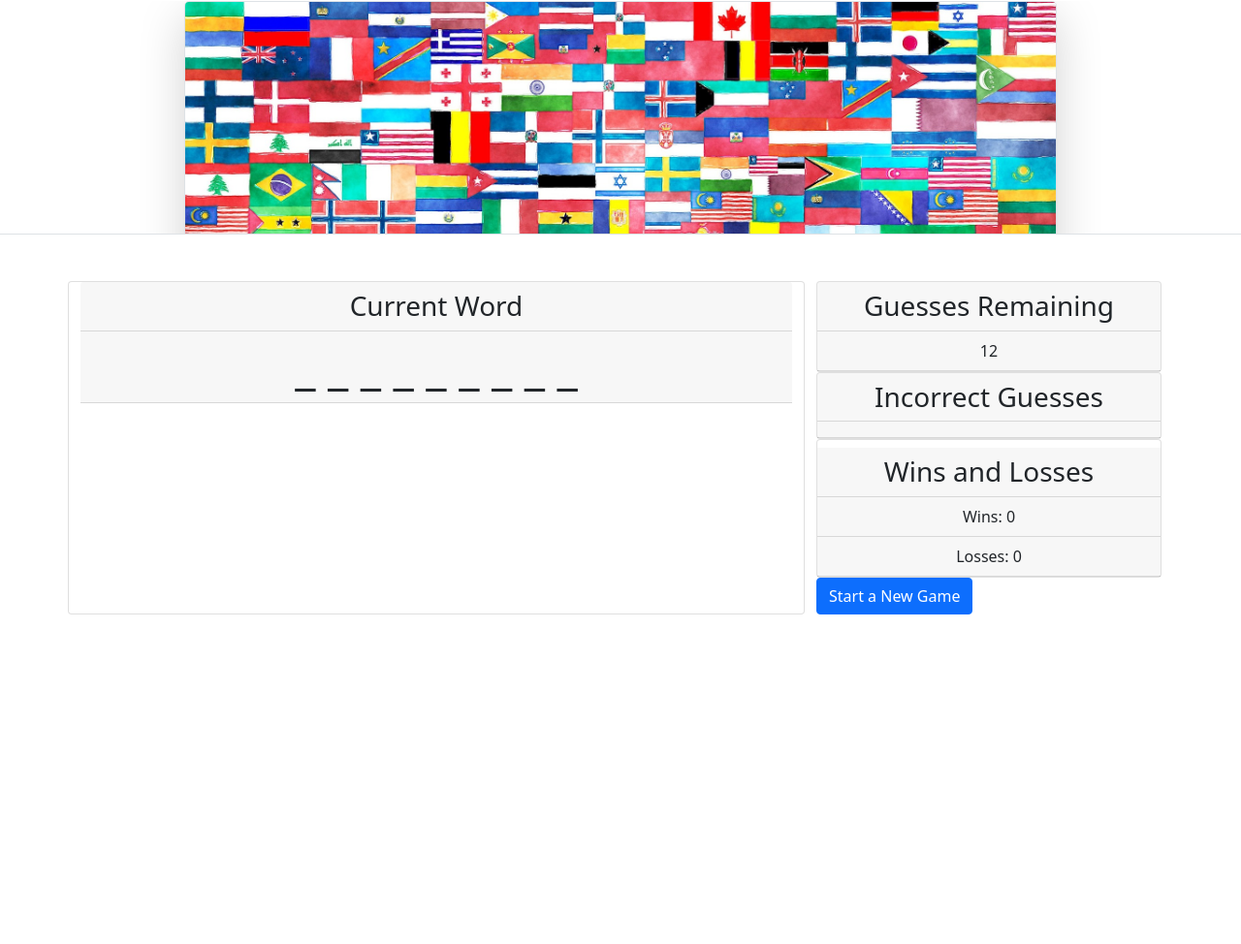
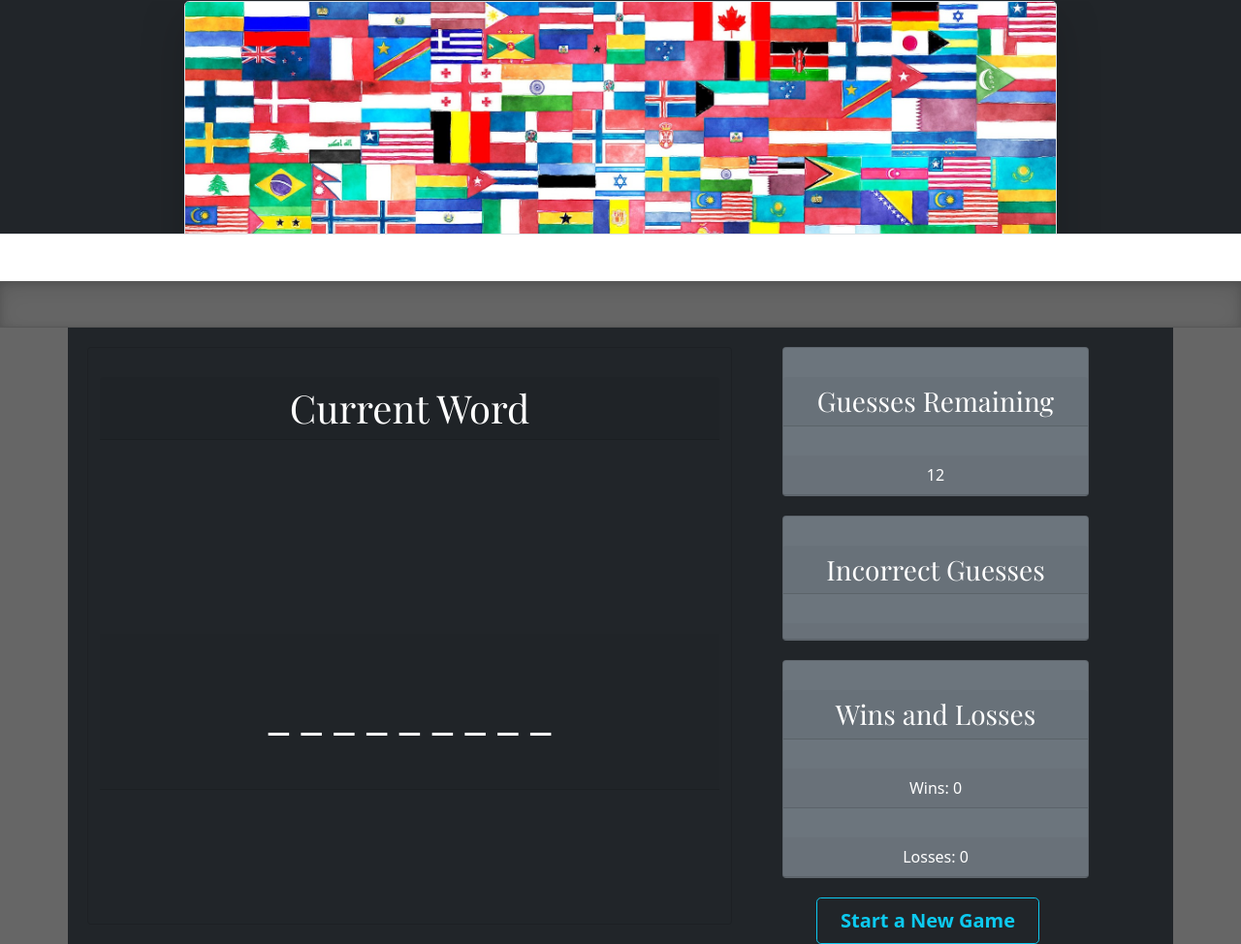
Before and after one commit to Lorica7/WWWordGuess, a plain HTML site: page index.html in a window 1280 px wide. Shown: the part 369-1343 px from the top of the page at 97% size. Before the commit the page ends 1003 px from the top, so only its background shows below. Drawn offline with nearby package versions, Linux system fonts and the light colour scheme; a web font is replaced by a local one.

Commit message:
more style added

```diff
--- a/game.js
+++ b/game.js
@@ -48,10 +48,11 @@ const start = () => {
 const resetGame = function () {
    document.location.reload();
     chosenWord = "";
+    wordDisplay.innerText = "";
     start();
 }
 function validateInput(guess) {
-    // accept only letters
+    // accept only lettersiv6edg
     const accept = /[a-zA-Z]/;
     if (!guess.match(accept)) {
         message.innerText = "Please type a single letter character."
@@ -65,7 +66,8 @@ function checkForWin() {
     const displayText = wordDisplay.innerText;
     // Use REGEX to eliminate spaces from innerText value
     const strippedText = displayText.replace(/\s+/g, '');
-    if (strippedText=== chosenWord) {
+    if (strippedText === chosenWord) {
+        message.classList.add("won")
        message.innerText = "Congratulations! You've won the game."
     }
 }
@@ -77,12 +79,14 @@ const handleGuess = (userGuess) => {
             setGuessNum();
             wrongGuess.push(userGuess);
             showWrong();
+            message.innerText = "Try another letter"
         } else {
-            alert("You are out of guesses!")
+            message.innerText="You are out of guesses. Game over."
             lossNum += 1;
             resetGame();
         }
     } else {
+        message.innerText="That's a very good guess."
         console.log('right')
         guessRemain--;
         setGuessNum();
@@ -113,9 +117,7 @@ start();
         }
 
 
-
-
-// const newGame = document.querySelector("new-game");
+//  const newGame = document.querySelector("new-game");
 
 // newGame.addEventListener("click", function () {
 
--- a/index.html
+++ b/index.html
@@ -12,13 +12,14 @@
 <!--Bootstrap -->
     <link href="https://cdn.jsdelivr.net/npm/bootstrap@5.0.1/dist/css/bootstrap.min.css" rel="stylesheet" integrity="sha384-+0n0xVW2eSR5OomGNYDnhzAbDsOXxcvSN1TPprVMTNDbiYZCxYbOOl7+AMvyTG2x" crossorigin="anonymous">
 <!--Google Fonts -->
-    <link href="https://fonts.googleapis.com/css?family=Playfair+Display&display=swap" rel="stylesheet">
+<link rel="preconnect" href="https://fonts.gstatic.com">
+<link href="https://fonts.googleapis.com/css2?family=Playfair+Display:ital,wght@0,400;1,700&display=swap" rel="stylesheet">
     <link rel='stylesheet' type="text/css" href='styles.css' />
 </head>
 
 <body>
-    <div class="px-4 pt-5 my-5 text-center border-bottom">
-        <h1 class="display-4 fw-bold">World Wide Word Guess</h1>
+    <div class="bg-dark px-4 pt-5 my-5 text-center border-bottom text-secondary" id="header">
+        <h1 class="display-4 fw-bold text-white">World Wide Word Guess</h1>
         <div class="col-lg-6 mx-auto">
           <p class="lead mb-4">This is a hangman style word game. A country name is chosen at random. You try to guess it, letter by letter, until you run out of guesses. </p>
 
@@ -35,14 +36,15 @@
       </div>
 
       <div class="b-example-divider"></div>
-        <main>
-            <div class="container">
+        <main class="background">
+            <div class="bg-dark container">
             <div class="row">
-                <div class="card text-center col-md-8">
-                    <h3 class="card-header">Current Word</h3>
-                    <h3 class="card-header" id="blanksLetters"></h3>
+                <div class="card bg-dark text-white text-center col-md-7">
+                    <h1 class="card-header">Current Word</h1>
+                    <h2 class="card-header" id="blanksLetters"></h2>
+                    <h3 class = "message"></h3>
                 </div>
-                <div class ="col-md-4">
+                <div class ="col-md-4 ">
                     <div class="card text-center ">
                         <h3 class="card-header">Guesses Remaining</h3>
                         <p class="card-header" id="Guesses-remain"></p>
@@ -55,12 +57,15 @@
                         </div>
                     </div>
                     <div class="card text-center">
-                        <h3 class = "message"></h3>
+
                          <h3 class="card-header">Wins and Losses</h3>
                         <p class="card-header" id="wins"> Wins:</p>
                         <p class="card-header" id="losses">Losses: </p>
                     </div>
-                    <button class="btn btn-primary new-game">Start a New Game</button>
+                    <div class="d-grid gap-2 d-sm-flex justify-content-sm-center">
+                        <button type="button" class=" btn btn-outline-info btn-lg px-4 me-sm-3 fw-bold new-game">Start a New Game</button>
+                      </div>
+
                 </div>
             </div>
     </div>
--- a/styles.css
+++ b/styles.css
@@ -2,7 +2,8 @@
   font-size: 48px;
 }
 
-h1 {
+h1,
+h3 {
   font-family: "Playfair Display", serif;
 }
 
@@ -15,6 +16,51 @@ main {
   display: none;
 }
 
+.won {
+  color: #5bc0de;
+  font-family: "Playfair Display", serif;
+  font-style: italic;
+}
+
 .card.text-center {
   border-radius: 0.5;
 }
+
+.card-header {
+  margin-top: 30px;
+}
+
+.card {
+  margin: 20px;
+  background-color: #6c757d;
+  color: white;
+}
+
+#blanksLetters {
+  line-height: 3em;
+}
+
+.background {
+  background-color: rgba(0, 0, 0, 0.6);
+}
+
+.b-example-divider {
+  height: 3rem;
+  background-color: rgba(0, 0, 0, 0.6);
+  border: solid rgba(0, 0, 0, 0.15);
+  border-width: 1px 0;
+  box-shadow: inset 0 0.5em 1.5em rgba(0, 0, 0, 0.1),
+    inset 0 0.125em 0.5em rgba(0, 0, 0, 0.15);
+}
+
+@media (min-width: 992px) {
+  .rounded-lg-3 {
+    border-radius: 0.3rem;
+  }
+
+  @media (min-width: 768px) {
+    #blanksLetters {
+      margin-top: 200px;
+    }
+  }
+}
```
